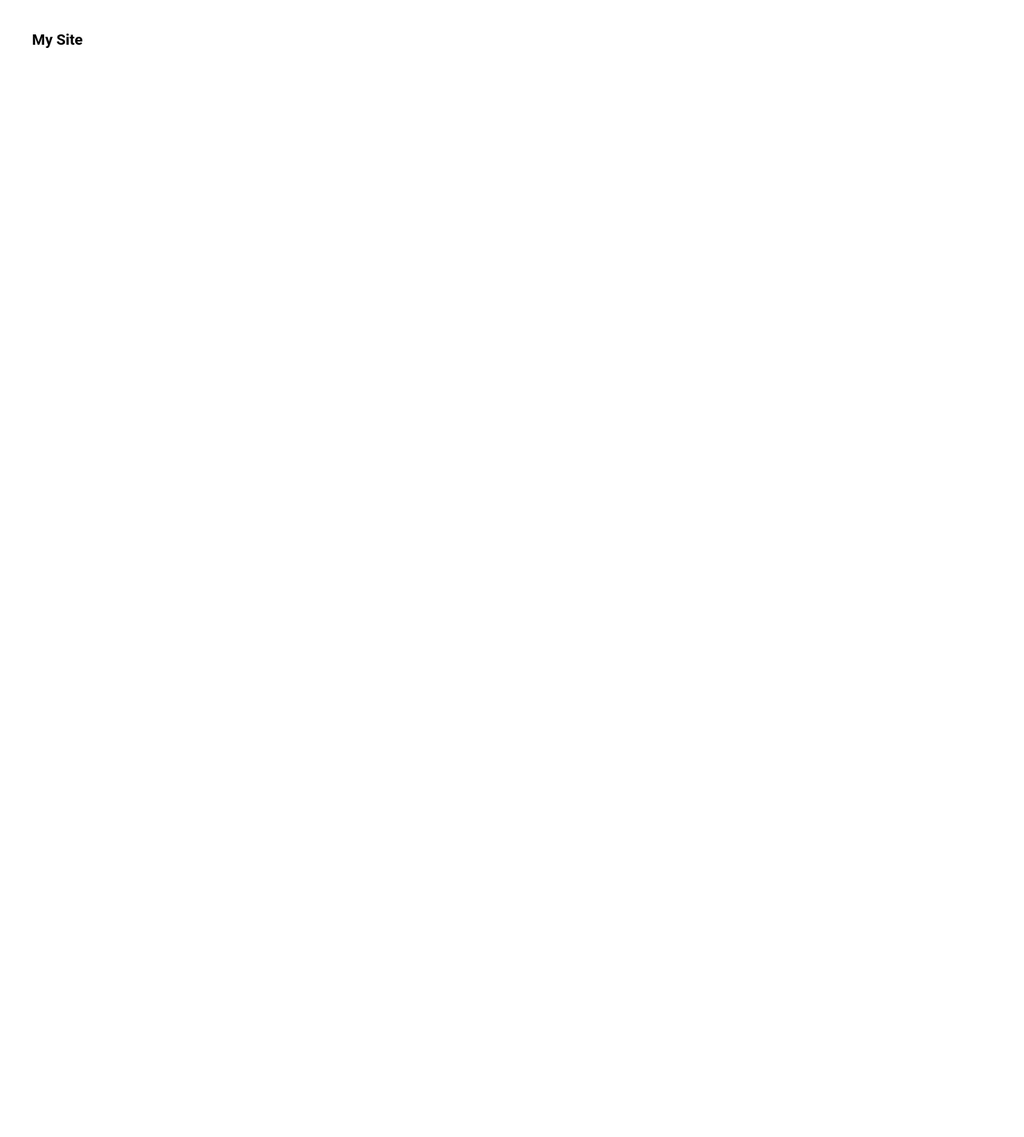
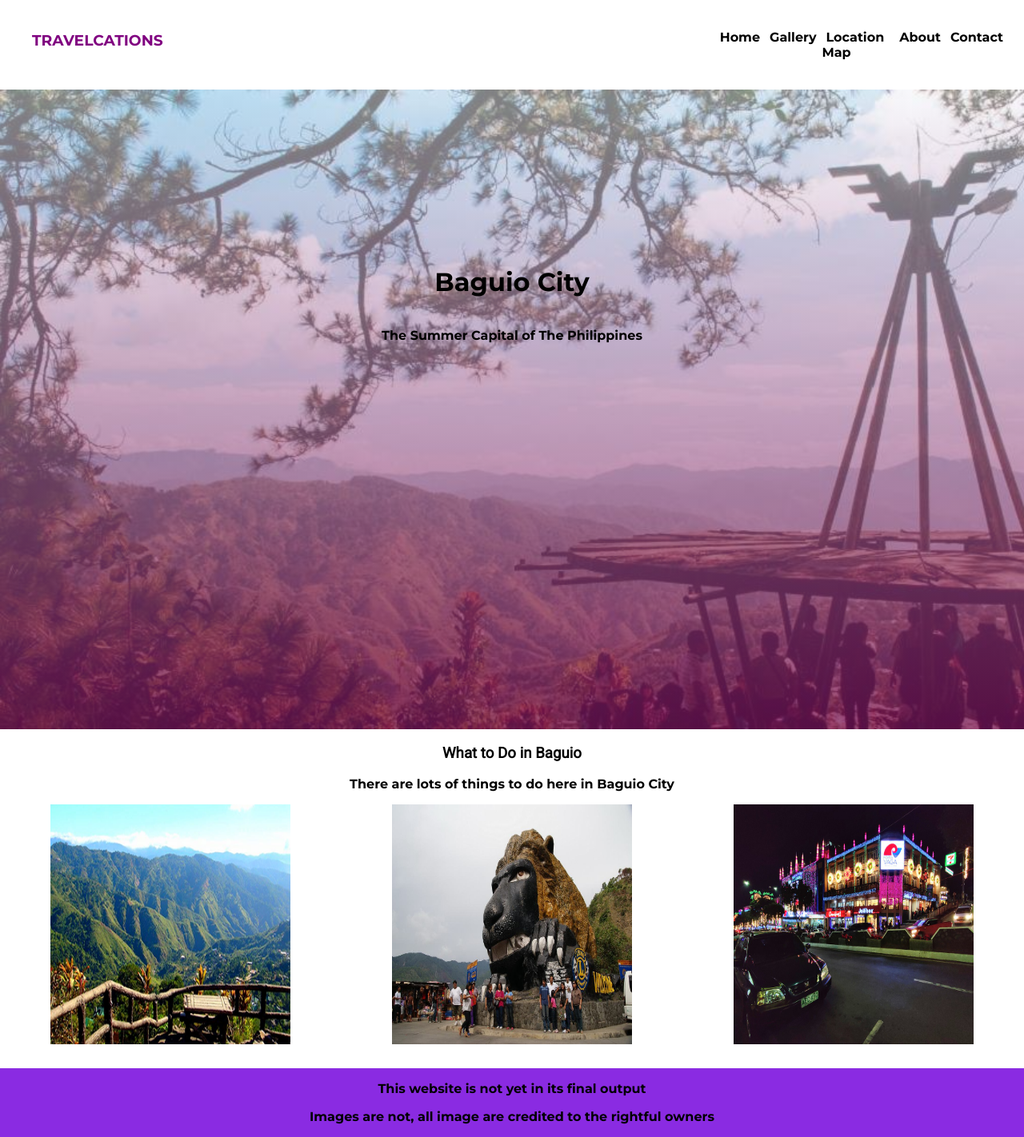
Before and after one commit to oliverkean/oliverpalgue, a plain HTML site: page index.html in a window 1280 px wide. Shown: the whole page at 80% size. Before the commit the page ends 800 px from the top, so only its background shows below. Drawn offline with Linux system fonts and the light colour scheme.

Commit message:
Update index.html

```diff
--- a/index.html
+++ b/index.html
@@ -4,17 +4,53 @@
     <meta charset="UTF-8">
     <meta http-equiv="X-UA-Compatible" content="IE=edge">
     <meta name="viewport" content="width=device-width, initial-scale=1.0">
+    <link rel="icon" href="./images/mountain.png">
+    <link rel="preconnect" href="https://fonts.googleapis.com">
+    <link rel="preconnect" href="https://fonts.gstatic.com" crossorigin>
+    <link href="https://fonts.googleapis.com/css2?family=Montserrat:wght@700&family=Roboto&display=swap" rel="stylesheet">
     <link rel="stylesheet" href="./css/style.css">
-    <title>Sports Site</title>
+    <title>TravelCations | Baguio City</title>
 </head>
 <body>
     <header>
-        <h3>My Site</h3>
+        <h3><a href="">TRAVELCATIONS</a></h3>
         <nav>
-
+            <ul>
+                <li><a href="">Home</a></li>
+                <li><a href="">Gallery</a></li>
+                <li><a href="">Location Map</a></li>
+                <li><a href="">About</a></li>
+                <li><a href="">Contact</a></li>
+            </ul>
         </nav>
     </header>
 
+    <div id="bg_image">
+        <div class="text">
+            <h1>Baguio City</h1>
+            <p>The Summer Capital of The Philippines</p>
+        </div>
+    </div>
 
+    <div id="section1">
+        <div class="text_sect1">
+            <h3>What to Do in Baguio</h3>
+            <p>There are lots of things to do here in Baguio City</p>
+        </div>
+
+        <div id="images">
+            <img src="./images/wallpaper1.png" alt="">
+            <img src="./images/wallpaper2.jpg" alt="">
+            <img src="./images/wallpaper3.jpg" alt="">
+        </div>
+    </div>
+
+    <footer>
+        <p>This website is not yet in its final output</p>
+        <p>Images are not, all image are credited to the rightful owners</p>
+    </footer>
+
+    <script type="text/javascript" src="./javascript/javascript.js">
+    </script>
 </body>
 </html>
```
